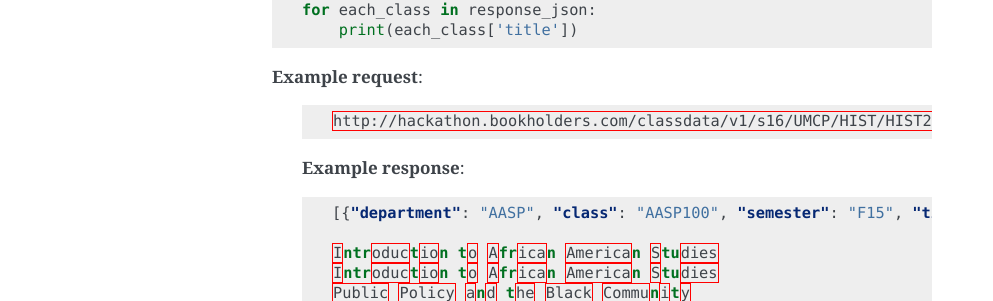
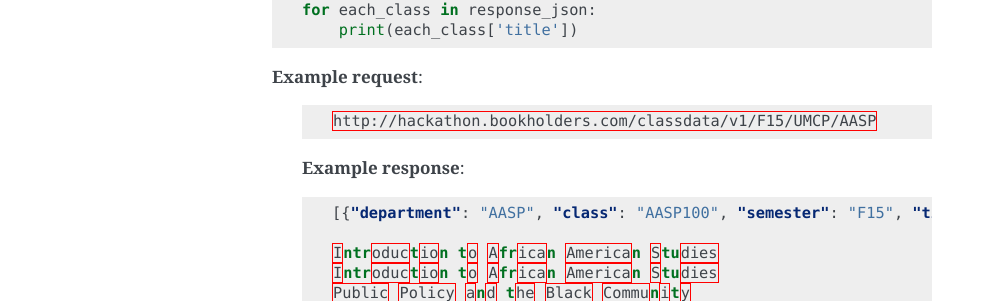
Before and after one commit to bookholders/classdataapi, a Sphinx documentation site: the page built from docs/python.rst, in a window 1280 px wide. Shown: the part 564-865 px from the top of the page, without its empty margins (148-1141 px from the left). Built offline with Sphinx 7.4.7, drawn with Linux system fonts in a browser that asks for light colours; some of the changed lines change nothing that is shown.

Commit message:
Update python.rst

```diff
--- a/docs/python.rst
+++ b/docs/python.rst
@@ -33,7 +33,7 @@ Example:
 
    .. sourcecode:: http
 
-      http://hackathon.bookholders.com/classdata/v1/s16/UMCP/HIST/HIST245
+      http://hackathon.bookholders.com/classdata/v1/F15/UMCP/AASP
 
    **Example response**:
 
```
